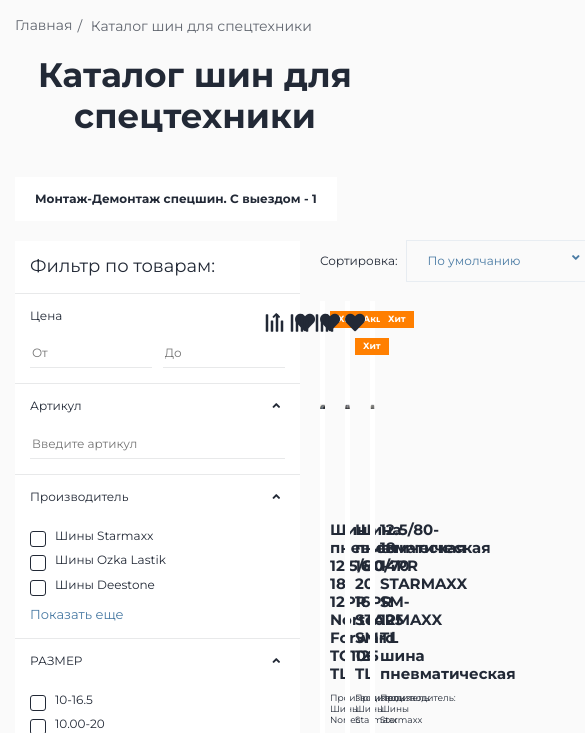
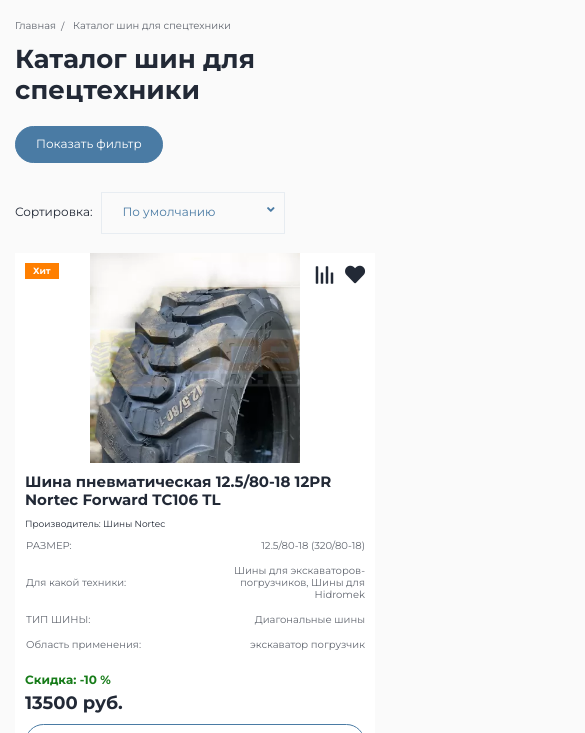
Before and after one commit to Verta-master/shina, a plain HTML site: page catalog.html in a window 390 px wide. Shown: the part 63-796 px from the top of the page, 585 px wide, since content can reach past the window. Drawn offline with nearby package versions, Linux system fonts and the light colour scheme.

Commit message:
Update 2021-01-22T12:34:53.675Z

```diff
--- a/catalog.html
+++ b/catalog.html
@@ -232,12 +232,13 @@
 
     <section class="catalog">
       <div class="wrapper">
-        <h1 class="title">Каталог шин для спецтехники</h1>
+        <h1 class="title-1">Каталог шин для спецтехники</h1>
         <a href="#" class="catalog__service">Монтаж-Демонтаж спецшин. С выездом <span>- 1</span></a>
 
         <div class="wrapper__columns">
           <aside class="sidebar">
             <div class="filter">
+              <button type="button" class="btn filter__mobile">Показать фильтр</button>
               <form action="#" class="filter__form">
                 <p class="filter__title">Фильтр по товарам:</p>
                 <div class="filter__field">
@@ -784,7 +785,13 @@
     $('.filter__category').click(function() {
       $(this).next().slideToggle();
       $(this).toggleClass('filter__category--up');
-    })
+    });
+    if (window.innerWidth < 481) {
+      $('.filter__mobile').click(function() {
+        $('.filter__form').slideToggle();
+        $(this).toggleClass('filter__mobile--close');
+      })
+    }
   </script>
 
   <!-- Catalog list view -->
--- a/css/style.css
+++ b/css/style.css
@@ -464,7 +464,7 @@ button {
   cursor: pointer;
 }
 h1,
-.title {
+.title-1 {
   margin-top: 10px;
   margin-bottom: 20px;
   font-size: 34px;
@@ -2161,6 +2161,9 @@ a.pages__link:active {
   margin-bottom: 30px;
   background-color: #fff;
 }
+.filter__mobile {
+  display: none;
+}
 .filter__title {
   margin: 0;
   padding: 15px;
@@ -2265,6 +2268,12 @@ a.pages__link:active {
   }
 }
 @media (max-width: 1200px) {
+  .catalog .info,
+  .catalog__links,
+  .sorting__view,
+  .sorting__number,
+  .catalog__service,
+  .sidebar,
   .menu {
     display: none;
   }
@@ -2384,6 +2393,12 @@ a.pages__link:active {
     line-height: 35px;
     font-size: 18px;
   }
+  .wrapper__content {
+    width: 100%;
+  }
+  .wrapper__columns {
+    display: block;
+  }
 }
 @media (max-width: 1022px) {
   .search {
@@ -2450,6 +2465,16 @@ a.pages__link:active {
   }
   .hit__labels {
     max-width: 150px;
+  }
+  .hit__item {
+    width: 49%;
+    margin-right: 0;
+  }
+  .hit__list {
+    margin-right: 0;
+    -webkit-box-pack: justify;
+        -ms-flex-pack: justify;
+            justify-content: space-between;
   }
 }
 @media (max-width: 766px) {
@@ -2588,6 +2613,7 @@ a.pages__link:active {
   .footer__block {
     width: 45%;
   }
+  .hit__item,
   .footer__block--contacts,
   .footer__block--address,
   .footer__block--brands .footer__nav li {
@@ -2654,4 +2680,52 @@ a.pages__link:active {
   .promo__img {
     margin-bottom: 0;
   }
-}
+  h1,
+  .title-1 {
+    font-size: 26px;
+  }
+  .sidebar {
+    width: 100%;
+    display: block;
+    background-color: rgba(255, 255, 255, 0);
+  }
+  .filter__mobile {
+    display: inline-block;
+    vertical-align: middle;
+  }
+  .filter__mobile--close {
+    position: relative;
+  }
+  .filter__mobile--close::after {
+    content: "Скрыть фильтр";
+    position: absolute;
+    top: 0;
+    left: 0;
+    bottom: 0;
+    right: 0;
+    text-align: center;
+    background-color: #4a7ba4;
+    pointer-events: none;
+    color: #fff;
+    line-height: 34px;
+    border-radius: 20px;
+  }
+  .filter__drop,
+  .filter__title,
+  .filter__form {
+    display: none;
+  }
+  .filter__category::after {
+    -webkit-transform: rotate(-180deg);
+            transform: rotate(-180deg);
+  }
+  .filter__form {
+    background-color: #fff;
+  }
+  .filter {
+    background-color: rgba(255, 255, 255, 0);
+  }
+  .breadcrumbs__link {
+    font-size: 10px;
+  }
+}
```
Also changed, not shown: css/style.min.css.
